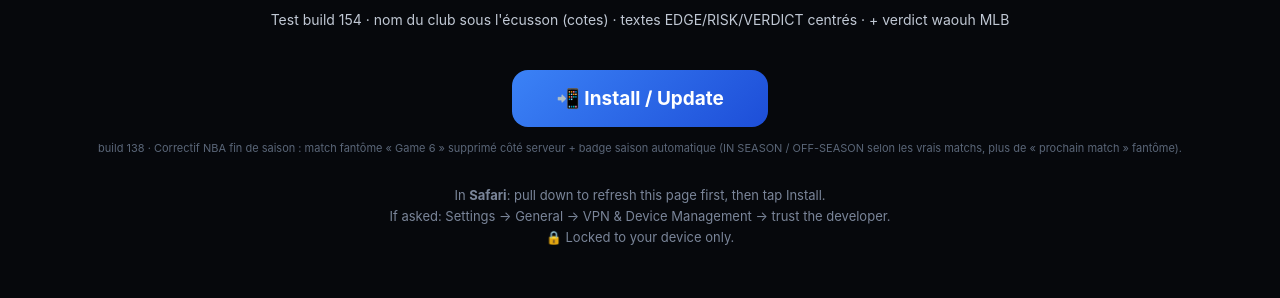
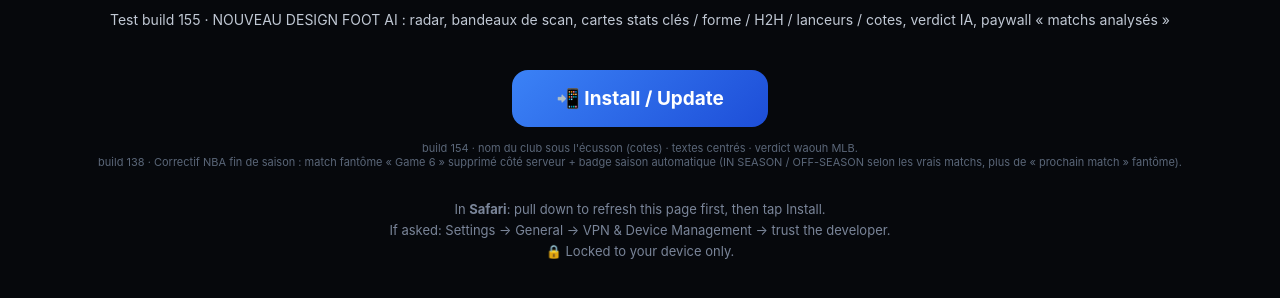
Before and after one commit to wayheme69/usasportai-install, a plain HTML site: page index.html in a window 1280 px wide. Shown: the part 250-548 px from the top of the page. Drawn offline with Linux system fonts and the light colour scheme.

Commit message:
b155 : design FOOT AI

```diff
--- a/index.html
+++ b/index.html
@@ -4,8 +4,8 @@
 </head><body>
 <img class="logo" src="icon.png">
 <h1>USA Sports AI</h1>
-<p class="tag">Test build 154 · nom du club sous l'écusson (cotes) · textes EDGE/RISK/VERDICT centrés · + verdict waouh MLB</p>
-<a class="btn" href="itms-services://?action=download-manifest&url=https://wayheme69.github.io/usasportai-install/manifest-b154.plist">📲 Install / Update</a>
-<p class="v">build 138 · Correctif NBA fin de saison : match fantôme « Game 6 » supprimé côté serveur + badge saison automatique (IN SEASON / OFF-SEASON selon les vrais matchs, plus de « prochain match » fantôme).</p>
+<p class="tag">Test build 155 · NOUVEAU DESIGN FOOT AI : radar, bandeaux de scan, cartes stats clés / forme / H2H / lanceurs / cotes, verdict IA, paywall « matchs analysés »</p>
+<a class="btn" href="itms-services://?action=download-manifest&url=https://wayheme69.github.io/usasportai-install/manifest-b155.plist">📲 Install / Update</a>
+<p class="v">build 154 · nom du club sous l'écusson (cotes) · textes centrés · verdict waouh MLB.<br>build 138 · Correctif NBA fin de saison : match fantôme « Game 6 » supprimé côté serveur + badge saison automatique (IN SEASON / OFF-SEASON selon les vrais matchs, plus de « prochain match » fantôme).</p>
 <p class="sub">In <b>Safari</b>: pull down to refresh this page first, then tap Install.<br>If asked: Settings → General → VPN &amp; Device Management → trust the developer.<br>🔒 Locked to your device only.</p>
 </body></html>
```
